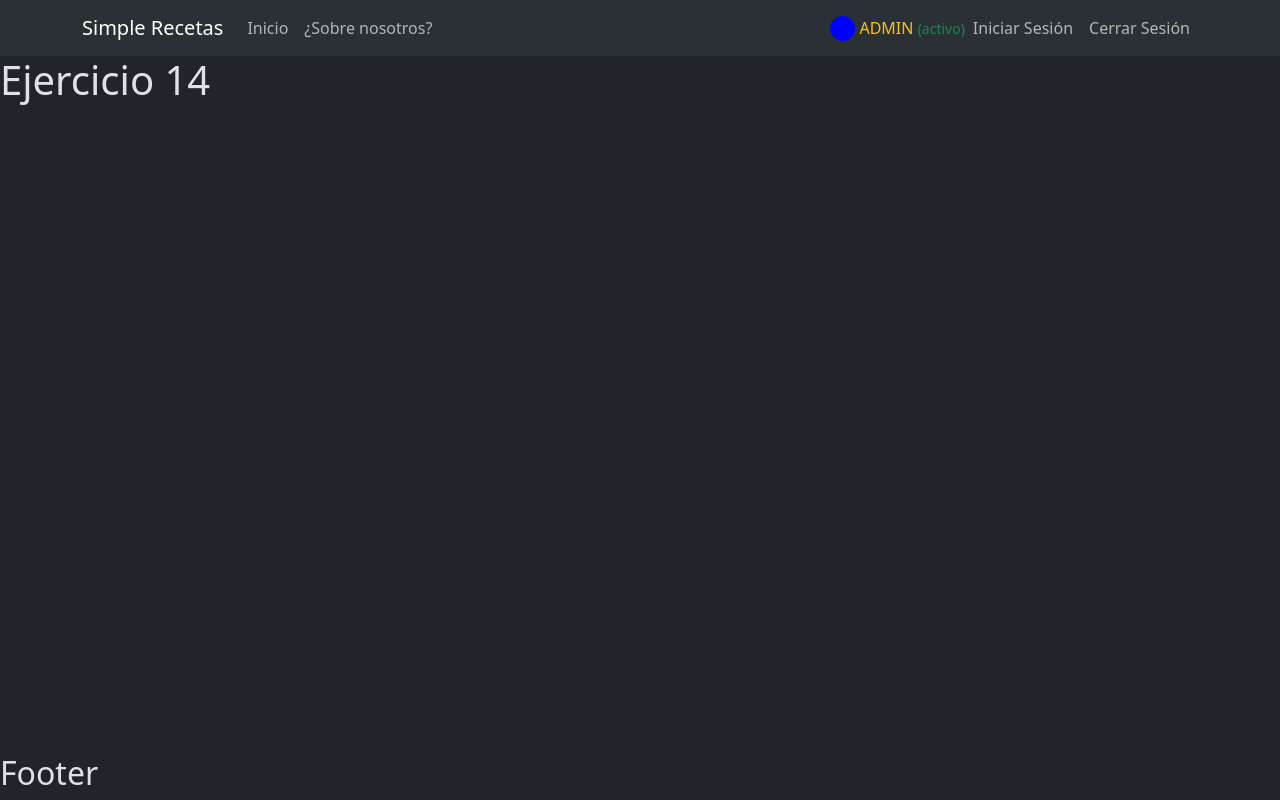
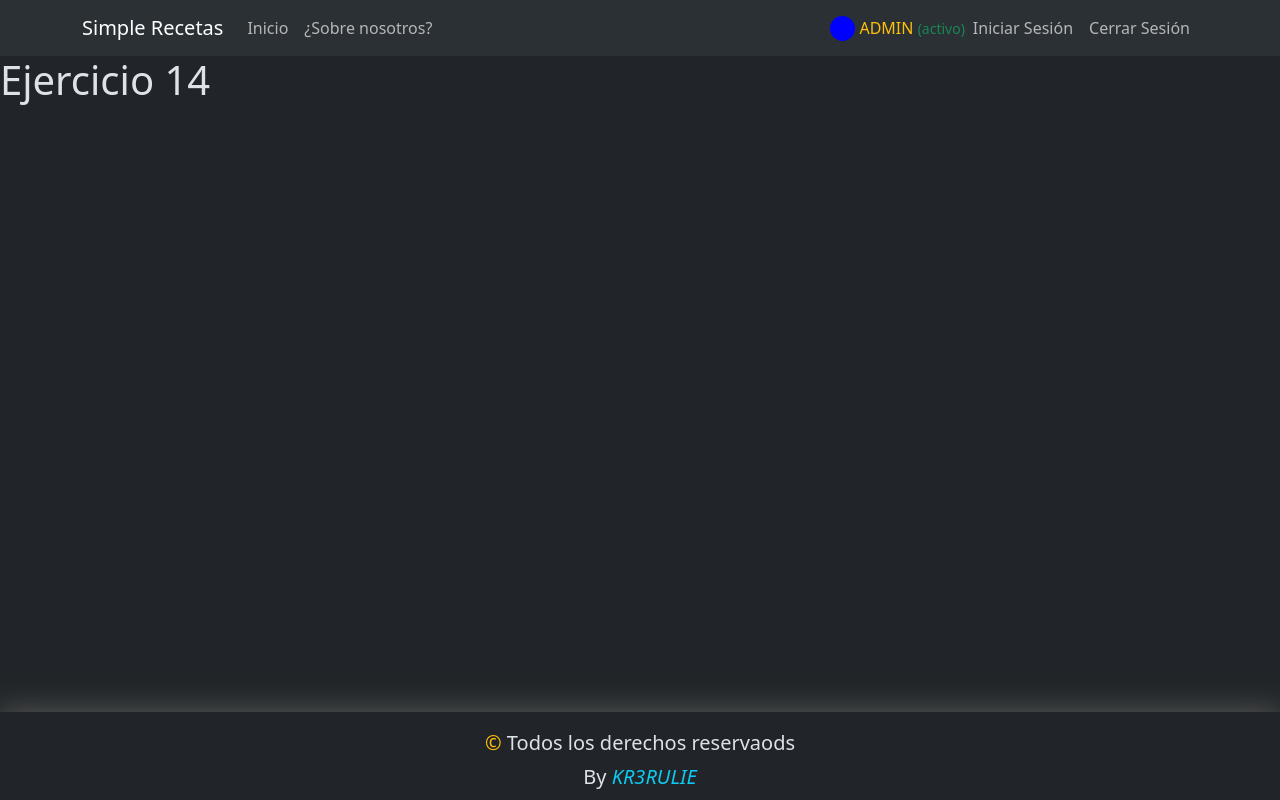
Before and after one commit to KR3RULIE/TP-React-ejercicio14, a React (Vite) app: page / in a window 1280 px wide. Built offline with nearby package versions, Linux system fonts and the light colour scheme.

Commit message:
maquete el footer

```diff
--- a/src/components/shared/Footer.jsx
+++ b/src/components/shared/Footer.jsx
@@ -1,8 +1,20 @@
 const Footer = () => {
   return (
-    <div>
-      <h2>Footer</h2>
-    </div>
+    <footer className="text-center fs-5 sombra">
+      <p className="mb-1 mt-3">
+        <span className="text-warning">&copy;</span> Todos los derechos
+        reservaods
+      </p>
+      <p className="mb-2">
+        By{" "}
+        <a
+          href="https://github.com/KR3RULIE"
+          className="text-decoration-none text-info fst-italic"
+        >
+          KR3RULIE
+        </a>
+      </p>
+    </footer>
   );
 };
 
--- a/src/index.css
+++ b/src/index.css
@@ -14,3 +14,7 @@ main {
   background-color: blue;
   border-radius: 50%;
 }
+
+.sombra {
+  box-shadow: 0px 0px 30px 2px rgb(86, 87, 85);
+}
```
